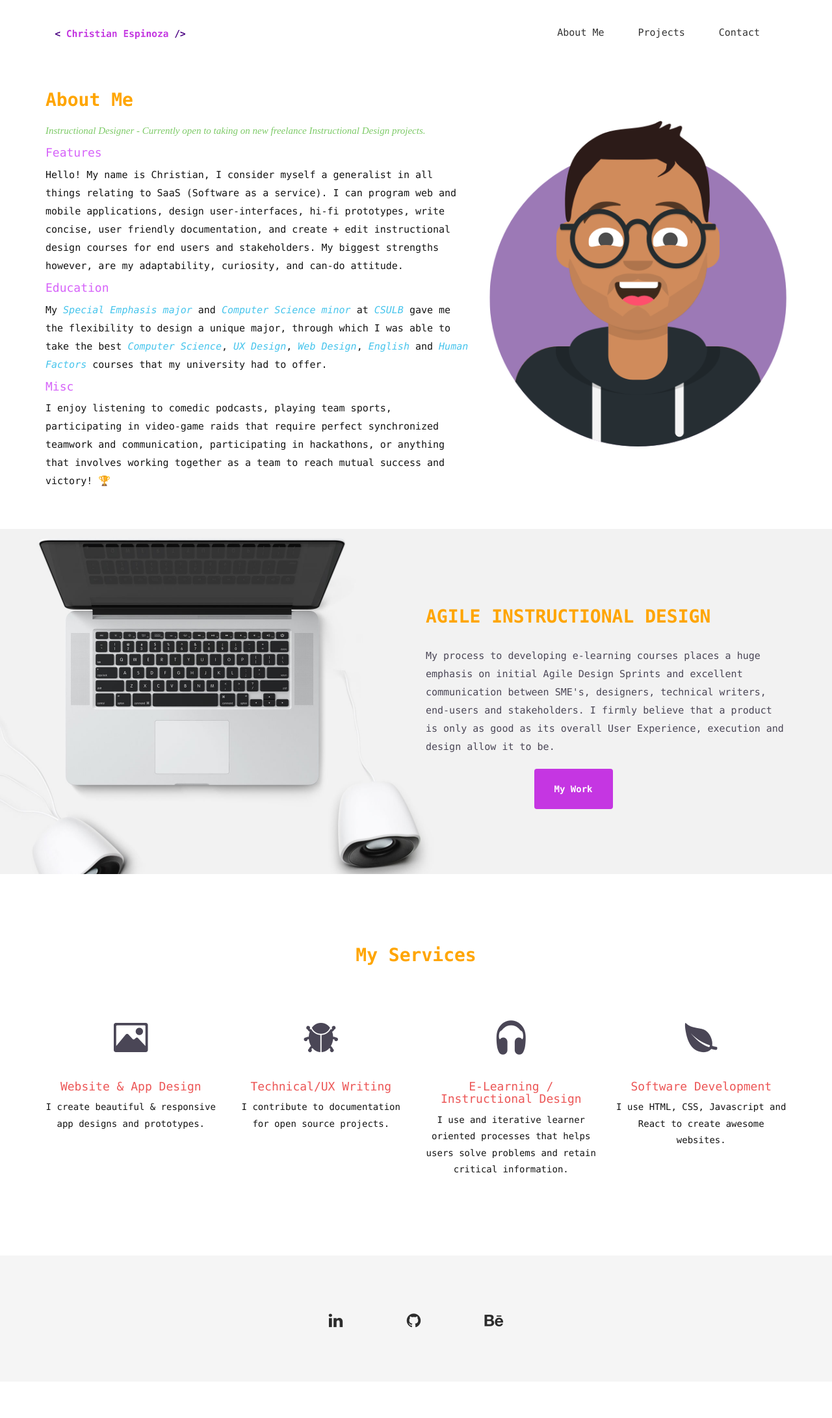
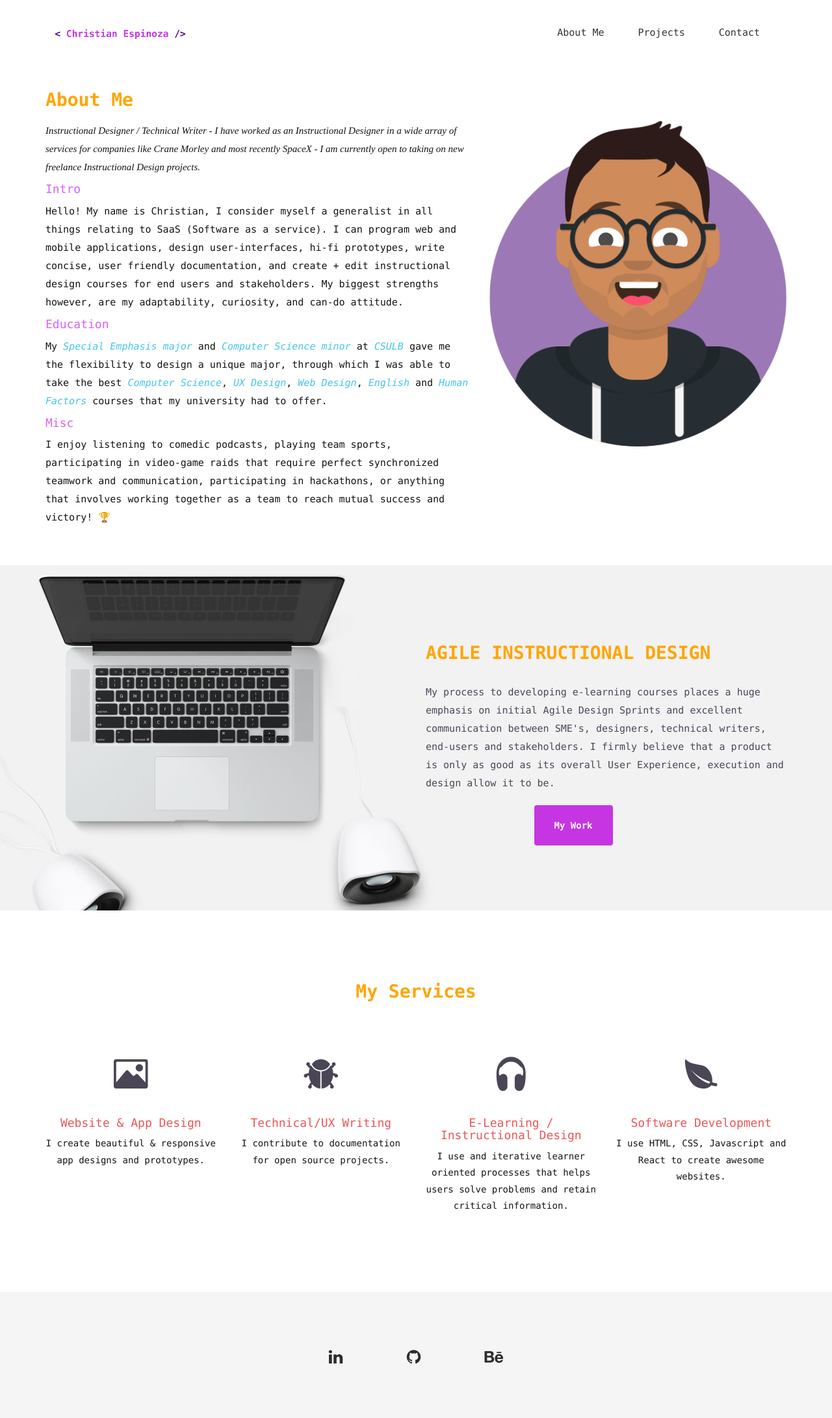
Before and after one commit to Kingslayyerr/Kingslayyerr.github.io, a Jekyll site: the page built from index.html, in a window 1280 px wide. Shown: the whole page at 65% size. Built offline with Jekyll 4.4.1, drawn with Linux system fonts in a browser that asks for light colours; nearby versions of some CDN libraries; some web fonts are replaced; before the commit the page ends 2126 px from its top, so only the background shows below that.

Commit message:
small changes

```diff
--- a/css/airspace.css
+++ b/css/airspace.css
@@ -178,7 +178,7 @@ font header .navbar-default .navbar-nav li a:hover {
 }
 #intro .section-title p {
   padding-top: 20px;
-  color: #7dca67;
+
 }
 /*--
 	service Start
--- a/index.html
+++ b/index.html
@@ -28,9 +28,9 @@ permalink: /
         <div class="block">
           <div class="section-title">
             <h2>About Me</h2>
-            <p> Instructional Designer - Currently open to taking on new freelance Instructional Design projects.</p>
+            <p> Instructional Designer / Technical Writer - I have worked as an Instructional Designer in a wide array of services for companies like Crane Morley and most recently SpaceX - I am currently open to taking on new freelance Instructional Design projects.</p>
           </div>
-          <h4>Features</h4>
+          <h4>Intro</h4>
           <p>Hello! My name is Christian, I consider myself a generalist in all things relating to SaaS (Software as a service). I can program web and mobile applications, design user-interfaces, hi-fi prototypes, write concise, user friendly documentation, and create + edit instructional design courses for end users and stakeholders. My biggest strengths however, are my adaptability, curiosity, and can-do attitude. <!-- I learned to program on my own through hard work, persistence, and dedication. I started off learning the basics of <em style="color:#46c4ec;">HTML, CSS</em> and <em style="color:#46c4ec;">Javascript</em> then moved on to using more complex Libraries and Frameworks like <em style="color:#46c4ec;">React</em>, <em style="color:#46c4ec;">Redux</em> and <em style="color:#46c4ec;">Node</em>. -->
          <!--  I have taken a Systemic approach to my skills and education, I believe in breadth first then depth, to be an effective specialist you must at one point be a generalist. -->
           </p>
```
